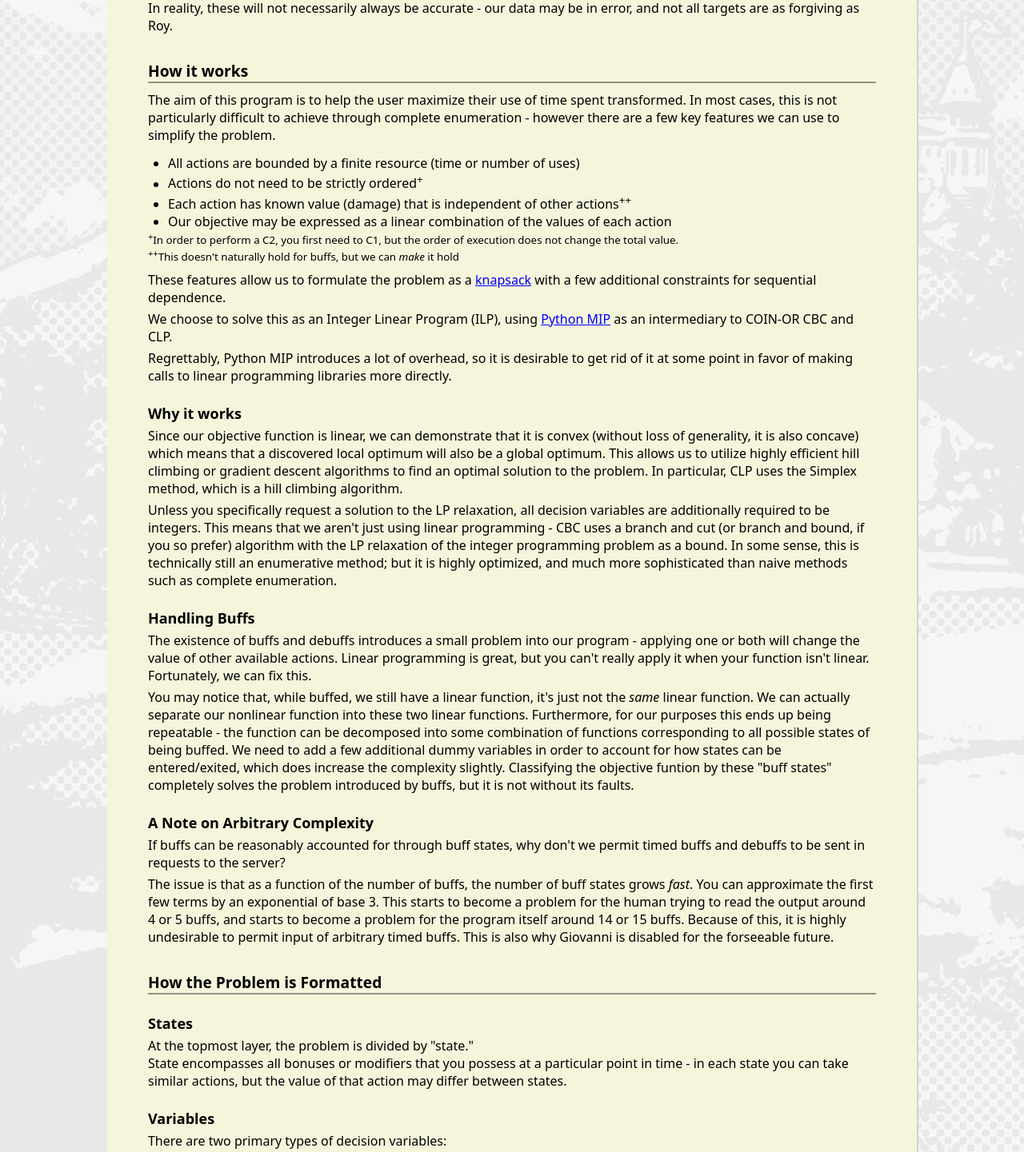
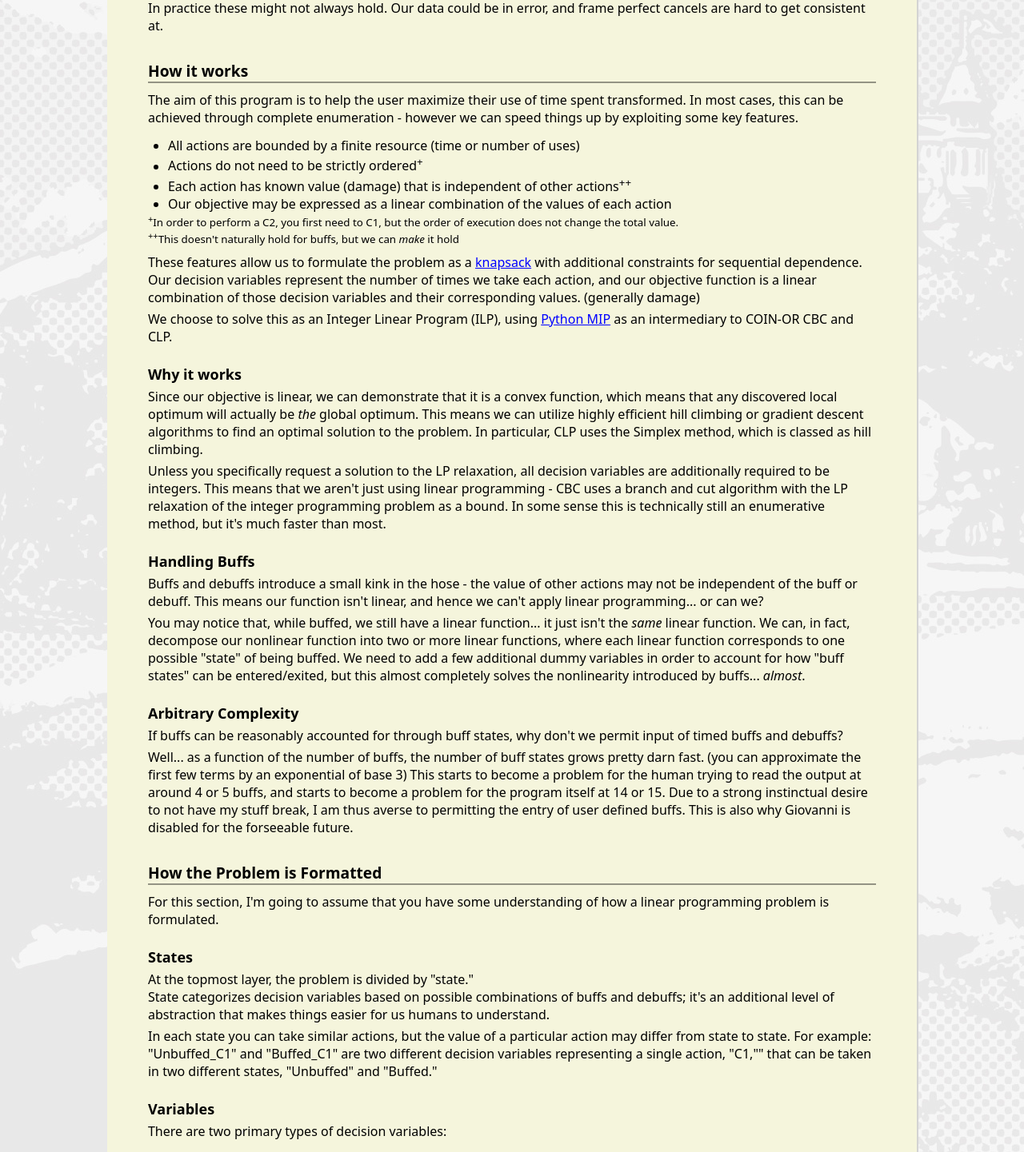
Before and after one commit to ah508/dragon_optimizer_frontend, a React (Create React App) app: page /about in a window 1280 px wide. Shown: the part 269-1710 px from the top of the page at 80% size. Built offline with nearby package versions, Linux system fonts and the light colour scheme.

Commit message:
proofreading

```diff
--- a/src/components/About.js
+++ b/src/components/About.js
@@ -13,7 +13,7 @@ function About() {
           </p>
           <ol>
             <li>
-              All proper projectiles deal damage
+              All "real" projectiles deal damage
               on the same frame that they spawn
             </li>
             <li>
@@ -35,9 +35,10 @@ function About() {
             </li>
           </ol>
           <p>
-          In reality, these will not necessarily always
-          be accurate - our data may be in error, and not
-          all targets are as forgiving as Roy.
+            In practice these might not always hold.
+
+            Our data could be in error, and frame
+            perfect cancels are hard to get consistent at.
           </p>
         </div>
       </section>
@@ -48,10 +49,9 @@ function About() {
             The aim of this program is to help the user
             maximize their use of time spent transformed.
 
-            In most cases, this is not particularly difficult
-            to achieve through complete enumeration - however
-            there are a few key features we can use to
-            simplify the problem.
+            In most cases, this can be achieved through
+            complete enumeration - however we can speed
+            things up by exploiting some key features.
           </p>
           <div className="paddedlist">
             <ul>
@@ -83,8 +83,13 @@ function About() {
                 href="https://en.wikipedia.org/wiki/Knapsack_problem"
                 target="_blank"
                 rel="noreferrer"
-            >knapsack</a> with a few additional constraints for sequential
+            >knapsack</a> with additional constraints for sequential
             dependence.
+
+            Our decision variables represent the number of times we
+            take each action, and our objective function is a linear
+            combination of those decision variables and their corresponding
+            values. (generally damage)
           </p>
           <p>
             We choose to solve this as an Integer Linear Program (ILP),
@@ -92,27 +97,20 @@ function About() {
             target="_blank" rel="noreferrer"
             >Python MIP</a> as an intermediary to COIN-OR CBC and CLP.
           </p>
-          <p>
-            Regrettably, Python MIP introduces a lot of overhead,
-            so it is desirable to get rid of it at some point
-            in favor of making calls to linear programming libraries
-            more directly.
-          </p>
           <h4 className="subheader">Why it works</h4>
           <div className="textbody">
             <p>
-              Since our objective function is linear, we can
-              demonstrate that it is convex (without loss of
-              generality, it is also concave) which means that
-              a discovered local optimum will also be a global
-              optimum.
+              Since our objective is linear, we can
+              demonstrate that it is a convex function,
+              which means that any discovered local optimum
+              will actually be <i>the</i> global optimum.
 
-              This allows us to utilize highly efficient
+              This means we can utilize highly efficient
               hill climbing or gradient descent algorithms
               to find an optimal solution to the problem.
 
               In particular, CLP uses the Simplex method,
-              which is a hill climbing algorithm.
+              which is classed as hill climbing.
             </p>
             <p>
               Unless you specifically request a solution
@@ -121,78 +119,63 @@ function About() {
 
               This means that we aren't just using linear
               programming - CBC uses a branch and cut
-              (or branch and bound, if you so prefer)
               algorithm with the LP relaxation of the
               integer programming problem as a bound.
 
-              In some sense, this is technically still
-              an enumerative method; but it is highly
-              optimized, and much more sophisticated
-              than naive methods such as complete
-              enumeration.
+              In some sense this is technically still
+              an enumerative method, but it's much faster
+              than most.
             </p>
           </div>
           <h4 className="subheader">Handling Buffs</h4>
           <div className="textbody">
             <p>
-              The existence of buffs and debuffs introduces
-              a small problem into our program - applying
-              one or both will change the value of other
-              available actions.
+              Buffs and debuffs introduce a small kink in
+              the hose - the value of other actions may not
+              be independent of the buff or debuff.
 
-              Linear programming is great, but you can't
-              really apply it when your function isn't linear.
-
-              Fortunately, we can fix this.
+              This means our function isn't linear, and hence
+              we can't apply linear programming... or can we?
             </p>
             <p>
               You may notice that, while buffed, we
-              still have a linear function, it's just
-              not the <i>same</i> linear function.
+              still have a linear function... it just
+              isn't the <i>same</i> linear function.
 
-              We can actually separate our nonlinear
-              function into these two linear functions.
-
-              Furthermore, for our purposes this ends up
-              being repeatable - the function can be
-              decomposed into some combination of
-              functions corresponding to all possible
-              states of being buffed.
+              We can, in fact, decompose our nonlinear
+              function into two or more linear functions,
+              where each linear function corresponds to
+              one possible "state" of being buffed.
 
               We need to add a few additional dummy
               variables in order to account for how
-              states can be entered/exited, which does
-              increase the complexity slightly.
-
-              Classifying the objective funtion by these
-              "buff states" completely solves the problem
-              introduced by buffs, but it is not without
-              its faults.
+              "buff states" can be entered/exited, but
+              this almost completely solves the
+              nonlinearity introduced by buffs... <i>almost</i>.
             </p>
           </div>
-          <h4 className="subheader">A Note on Arbitrary Complexity</h4>
+          <h4 className="subheader">Arbitrary Complexity</h4>
           <div className="textbody">
             <p>
               If buffs can be reasonably accounted for
               through buff states, why don't we permit
-              timed buffs and debuffs to be sent in
-              requests to the server?
+              input of timed buffs and debuffs?
             </p>
             <p>
-              The issue is that as a function of the
-              number of buffs, the number of buff states
-              grows <i>fast</i>.
+              Well... as a function of the number of buffs,
+              the number of buff states grows pretty darn fast.
 
-              You can approximate the first few terms
-              by an exponential of base 3.
+              (you can approximate the first few terms
+              by an exponential of base 3)
 
               This starts to become a problem for the
-              human trying to read the output around 4
+              human trying to read the output at around 4
               or 5 buffs, and starts to become a problem
-              for the program itself around 14 or 15 buffs.
+              for the program itself at 14 or 15.
 
-              Because of this, it is highly undesirable to
-              permit input of arbitrary timed buffs.
+              Due to a strong instinctual desire to not
+              have my stuff break, I am thus averse to
+              permitting the entry of user defined buffs.
 
               This is also why Giovanni is disabled for
               the forseeable future.
@@ -203,17 +186,30 @@ function About() {
       <section className="sectionbody">
         <h3 className="sectionheader">How the Problem is Formatted</h3>
         <div className="textbody">
+          <p>
+            For this section, I'm going to assume that you have some
+            understanding of how a linear programming problem is
+            formulated.
+          </p>
           <h4 className="subheader">States</h4>
           <div className="textbody">
             <p>
               At the topmost layer, the problem is divided
               by "state."<br />
 
-              State encompasses all bonuses or modifiers
-              that you possess at a particular point in
-              time - in each state you can take similar
-              actions, but the value of that action
-              may differ between states.
+              State categorizes decision variables based
+              on possible combinations of buffs and debuffs;
+              it's an additional level of abstraction that
+              makes things easier for us humans to understand.
+            </p>
+            <p>
+              In each state you can take similar
+              actions, but the value of a particular
+              action may differ from state to state. For example:
+              "Unbuffed_C1" and "Buffed_C1" are two
+              different decision variables representing a
+              single action, "C1,"" that can be taken in
+              two different states, "Unbuffed" and "Buffed."
             </p>
           </div>
           <h4 className="subheader">Variables</h4>
@@ -277,7 +273,7 @@ function About() {
             </p>
             <p>
               <u>Sequential dependence constraints</u> are those
-              that ensure a proper ordering can be constructed
+              that ensure a valid ordering can be constructed
               post-solve.
 
               A common constraint of this type might dictate
@@ -457,10 +453,10 @@ function About() {
               add an additional <i>optimality constraint</i> of
               the form:
               <span className="formula">
-                Σ d<sub>i</sub>x<sub>i</sub> = K
+                Σ Σ d<sub>ij</sub>x<sub>ij</sub> = K
               </span>
-              where d<sub>i</sub> is the damage produced
-              by action i, x<sub>i</sub> is the corresponding
+              where d<sub>ij</sub> is the damage produced
+              by action j in state i, x<sub>ij</sub> is the corresponding
               decision variable, and K is the optimal value
               of the objective function from the previous solve.<br />
               We adjust the model as follows:
@@ -574,10 +570,9 @@ function About() {
             of output the results can be made human-readable.
 
             A compromise like this would require more
-            groundwork before it could be considered -
-            the program in its current state isn't fit
-            to handle the pure dynamic generation of
-            constraints that this would require.
+            groundwork - the program in its current state
+            isn't fit to handle pure dynamic generation of
+            constraints.
           </p>
           <h4 className="subheader">Projectiles</h4>
           <p>
@@ -585,55 +580,42 @@ function About() {
             projectiles and how they behave in-game may,
             in theory, generate some suboptimal solutions.
 
-            Unfortunately, I do not believe this limitation
-            can be overcome with this solution strategy.
+            Unfortunately, to my knowledge, this limitation
+            cannot be overcome with this solution strategy.
 
-            Enumerative methods would be able to model this
-            behavior more accurately, but the sacrifice of
-            speed isn't something I'm willing to entertain.
+            More exhaustive enumerative methods would be able
+            to model this behavior more accurately, but the
+            sacrifice of speed is too great a cost.
           </p>
           <h4 className="subheader">Framedata</h4>
           <p>
-            It is entirely possible that the data we've
-            gathered for some dragons is in error.
+            All framedata is gathered manually.
 
-            This could also result in the generation of
-            suboptimal solutions.
+            This means that it may be subject to
+            observational errors, environmental errors,
+            and outright mistakes, which can then be
+            inherited by the model.
 
-            This could also be overcome, with a great
-            deal of additional data collection.
-
-            Personally, that's not something I'm willing
-            to do.
-
-            Most of the people who I've asked to gather
-            data are also disinclined to do this.
+            To some extent, this could be overcome
+            with a little bit of statistics, and
+            a lot of extra data collection...
 
             Data collection is tedious, unglamorous,
-            and unlikely to change a great deal.
+            and likely won't be automated any time soon.
 
-            Understandably, <i>nobody</i> wants to do it.
-
-            The most promising approach would be obtaining
-            frames through... alternative means... but most
-            forays related to that have met dead ends.
-
-            Chu suspects it may have something to do with
-            the engine instead of the game.
-          </p>
-          <p>
-            In any case - accuracy of framedata has always
-            been and will likely continue to be the biggest
-            thorn in the side of this project.
+            Understandably, <i>nobody</i> wants to do it,
+            so accurate framedata will probably continue
+            to be the biggest thorn in the side of this
+            project.
           </p>
           <h4 className="subheader">Accurate Afflictions</h4>
           <p>
-            Right now, all affliction punishers are lumped
-            together under the same binary banner.
+            All affliction punishers are currently lumped
+            under the same binary banner.
 
             "You have 'em or you don't."
 
-            This means that disjointed punishers, or
+            This means that disjoint punishers, or
             punishers that only activate on dragon
             skill can't be modeled.
 
@@ -643,7 +625,7 @@ function About() {
           <p>
             Our chosen solution method can actually
             handle a more robust system - the code just
-            isn't there right now. *wink*
+            isn't there right now.
           </p>
           <h4 className="subheader">Output</h4>
           <p>
@@ -651,8 +633,8 @@ function About() {
             at the moment.
 
             I wanted to make and implement a generator
-            for valid strings, but I legit just don't have
-            the time right now.
+            for valid strings, but I legitimately don't
+            have time right now.
 
             It might require a few changes to the API,
             but output can totally be streamlined and
@@ -669,7 +651,7 @@ function About() {
             <ol>
               <li>
                 The system is not built around
-                disjointed buff timings.
+                disjoint buff timings.
               </li>
               <li>
                 The system is not built with
@@ -681,14 +663,18 @@ function About() {
                 crits are weighted and
                 there is not yet any
                 support for randomized buffs.
-                (actually this is relevant
-                for Shishimai.)
               </li>
               <li>
                 Most of the formulation
                 is still done manually,
                 and hence may be prone to
                 errors.
+              </li>
+              <li>
+                Excessively large or small
+                numbers can break things, even
+                though <i>in theory</i> they
+                shouldn't.
               </li>
               <li>
                 Python can be kinda slow
@@ -746,14 +732,6 @@ function About() {
           </ol>
         </div>
       </section>
-      <section className="sectionbody">
-        <h3 className="sectionheader">Contact</h3>
-        <div className="textbody">
-          If you'd like to contribute to the project, or if you
-          have any unanswered questions, you can get
-          in touch with me on discord @Lazy Chunch#1139
-        </div>
-      </section>
       <div className="emptydiv"></div>
     </article>
   )
```
Also changed, not shown: src/components/FAQ.js (+55 -28 lines), src/components/Home.js (+35 -32 lines), src/components/OptionSelect.js (+18 -18 lines).
